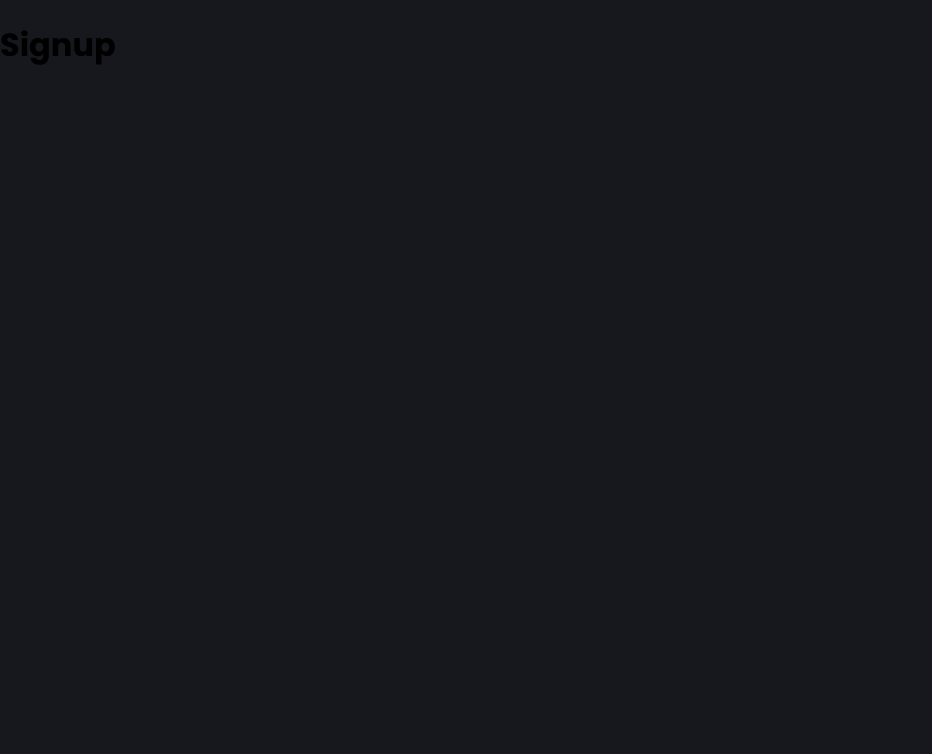
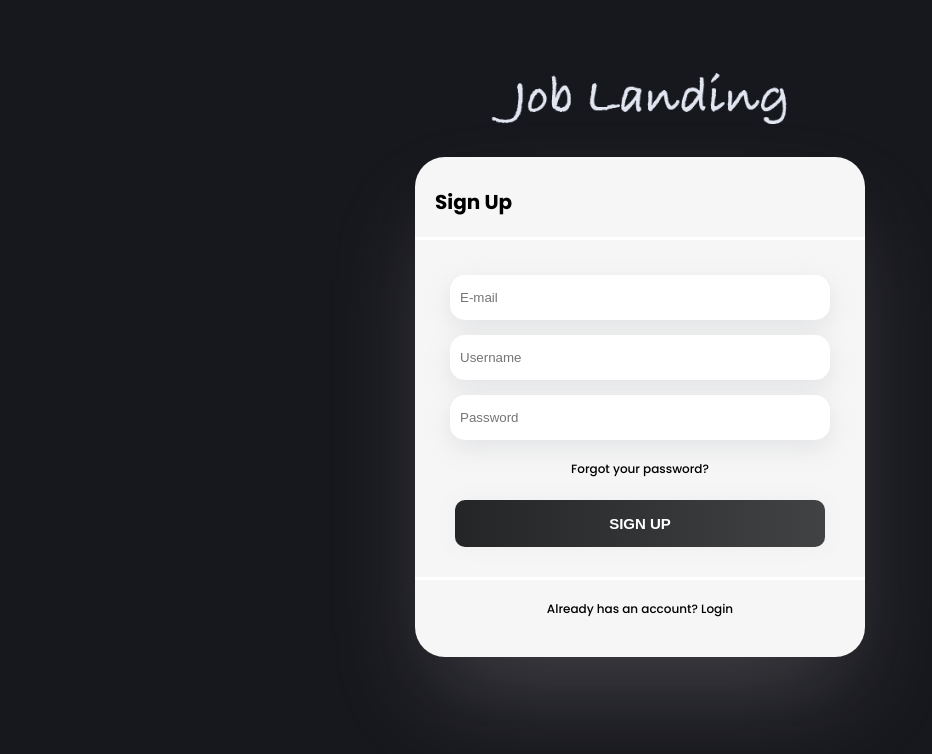
Before and after one commit to Job-Landing/Job-Landing-Client, a React (Create React App) app: page /signup in a window 1280 px wide. Shown: the top 754 px of the page, without its empty margins (0-932 px from the left). Built offline with nearby package versions, Linux system fonts and the light colour scheme.

Commit message:
UI: ui signup page

```diff
--- a/src/index.css
+++ b/src/index.css
@@ -6,6 +6,7 @@ body {
   -webkit-font-smoothing: antialiased;
   -moz-osx-font-smoothing: grayscale;
   background-color: #17171e;
+  color: white;
 }
 
 /* code {
--- a/src/pages/Signup.js
+++ b/src/pages/Signup.js
@@ -1,14 +1,135 @@
-import React from 'react'
+import React, { useState } from 'react'
+import logo from '../images/logo.png'
 import styled from 'styled-components';
 
 const Signup = (() => {
+
+  const [password, setPassword] = useState('');
+  const [showPassword, setShowPassword] = useState(false);
+
+  const handleChange = (e) => {
+    console.log(e.target.value)
+    setPassword(e.target.value)
+  }
+
+  const handleClickShowPassword = () => {
+    setShowPassword(!showPassword)
+  };
+
+  const handleMouseDownPassword = (e) => {
+    e.preventDefault();
+  };
+
   return (
-    <div>
-      <h1>Signup</h1>
+    <Wrapper>
+      {/* <h1>Signup</h1> */}
+      <img className="logo" src={logo} alt="logo" />
+      <div className="form_wrapper">
+        <div className="form_wrapper_1">
+          <h3 className="form_title">Sign Up</h3>
+        </div>
 
-    </div>
+        <form>
+          <input type="email" name="email" placeholder='E-mail' />
+          <input type="text" name="name" placeholder='Username' />
+          <input type="password" name="password" placeholder='Password' />
+          <p>Forgot your password?</p>
+          <button className='signup'>Sign Up</button>
+        </form>
+        <div className='login'>
+          <p>Already has an account? Login</p>
+        </div>
+      </div>
+
+
+
+    </Wrapper>
 
   )
 })
 
+const Wrapper = styled.main`
+    display: flex;
+    flex-direction: column;
+    justify-content: center;
+    align-items: center;
+    h1 {
+        font-size: 5rem;
+    }
+    .logo{
+      margin-top: 40px;
+      width: 300px;
+    }
+    .form_wrapper{
+      height: 500px;
+      width:450px;
+      background: #F6F6F6;
+      margin-left: auto;
+      margin-right: auto;
+      border-radius: 30px;
+      box-shadow: rgba(209, 209, 209, 0.25) 0px 50px 100px -20px, rgba(0, 0, 0, 0.3) 0px 30px 60px -30px;
+    }
+    .form_wrapper_1{
+      width: 100%;
+      border-bottom: 3px solid white;
+    }
+    .form_title{
+      color: black;
+      font-size: 20px;
+      padding: 10px 0 0 20px;
+    }
+
+    form{
+      display: flex;
+      flex-direction: column;
+      justify-content: center;
+      align-items: center;
+      margin: 20px;
+    }
+
+    input {
+      padding: 15px 0 15px 10px;
+      width: 370px;
+      border-radius: 15px;
+      border:none;
+      margin-top: 15px;
+      box-shadow: rgba(149, 157, 165, 0.2) 0px 8px 24px;
+    }
+
+    p{
+      color:black;
+      font-size: 12px;
+      font-weight: 500;
+      margin-top: 20px;
+    }
+
+    .signup{
+      width: 370px;
+      border: none;
+      color: white;
+      font-size: 15px;
+      font-weight: bold;
+      cursor: pointer;
+      background-image: linear-gradient(to right, #232526 0%, #414345  51%, #232526  100%);
+      margin: 10px;
+      padding: 15px 45px;
+      text-align: center;
+      text-transform: uppercase;
+      transition: 0.5s;
+      background-size: 200% auto;
+      box-shadow: 0 0 20px #eee;
+      border-radius: 10px;
+    }
+    .signup:hover{
+      background-position: right center; /* change the direction of the change here */
+      color: #fff;
+      text-decoration: none;
+    }
+    .login{
+      border-top: 3px solid white;
+      color: black;
+      text-align: center;
+    }
+`
+
 export default Signup
```
Also changed, not shown: src/images/logo.png (added).
